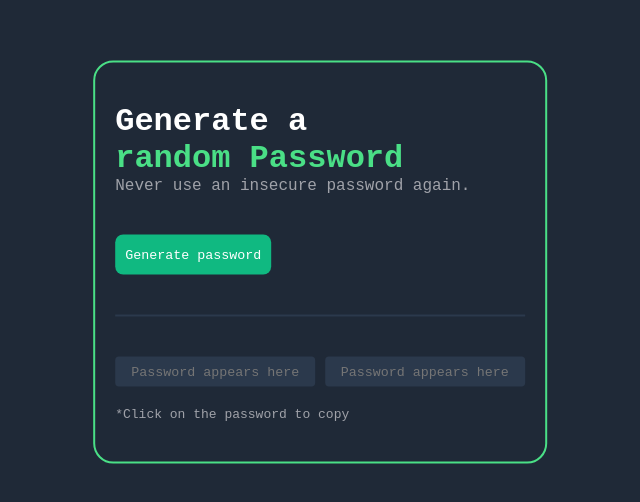
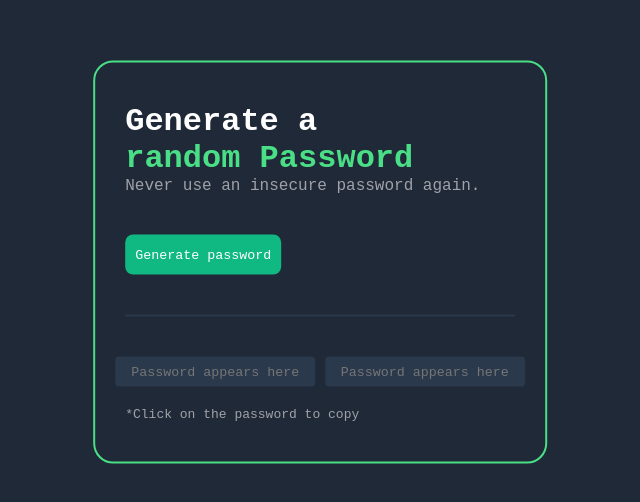
Before and after one commit to g7vind/passwordGenerator, a plain HTML site: page index.html in a window 1280 px wide. Shown: the part 138-640 px from the top of the page, without its empty margins (320-960 px from the left). Drawn offline with Linux system fonts and the light colour scheme.

Commit message:
Password Generator

```diff
--- a/index.css
+++ b/index.css
@@ -25,9 +25,9 @@ body {
   border: 2px solid #4adf86;
 }
 .header {
-  margin-left: 20px;
+  margin-left: 30px;
   margin-top: 40px;
-  margin-right: 20px;
+  margin-right: 30px;
 }
 .header h1 {
   color: white;
@@ -59,8 +59,8 @@ body {
 }
 hr {
   width: auto;
-  margin-left: 20px;
-  margin-right: 20px;
+  margin-left: 30px;
+  margin-right: 30px;
   margin-top: 40px;
   border: 1px solid #2b394c;
 }
@@ -77,8 +77,8 @@ hr {
   margin-bottom: 10px;
 }
 .footer {
-  margin-left: 20px;
-  margin-right: 20px;
+  margin-left: 30px;
+  margin-right: 30px;
   font-size: 13px;
   color: #a0a2a9;
   margin-bottom: 40px;
```
